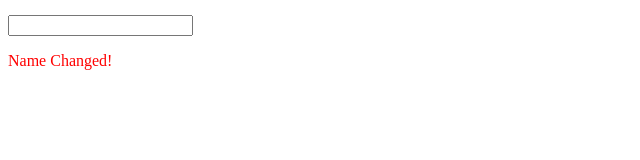
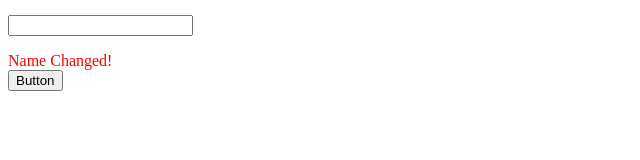
Before and after one commit to ahmadalii112/ZTM-VUE-2023, a Vue app in the folder Section-21-Composition-API/CompositionApi/: page / in a window 1280 px wide. Shown: the part 140-300 px from the top of the page, without its empty margins (0-640 px from the left). Built offline with nearby package versions, Linux system fonts and the light colour scheme.

Commit message:
Template Refs

```diff
--- a/Section-21-Composition-API/CompositionApi/src/App.vue
+++ b/Section-21-Composition-API/CompositionApi/src/App.vue
@@ -12,6 +12,7 @@
     <p>{{ reveredPhrase }}</p>
 
     <app-alert :user="user"/>
+    <button type="button" ref="btn">Button</button>
   </div>
 </template>
 
@@ -33,11 +34,15 @@ export default {
     AppAlert
   },
   setup() {
+    const btn = ref(null) // It will also save template reference too
     onBeforeMount(() => {
       console.log("on before Mount")
     })
     onMounted(() => {
       console.log("on Mount")
+      btn.value.addEventListener('click', () =>{
+        console.log("Button Clicked")
+      })
     })
 
     let num = ref(0); // ref function returns an object
@@ -82,7 +87,8 @@ export default {
       phrase,
       reveredPhrase,
       double,
-      user
+      user,
+      btn, // when setup function call we create a reactive reference
     }
   }
 };
```
